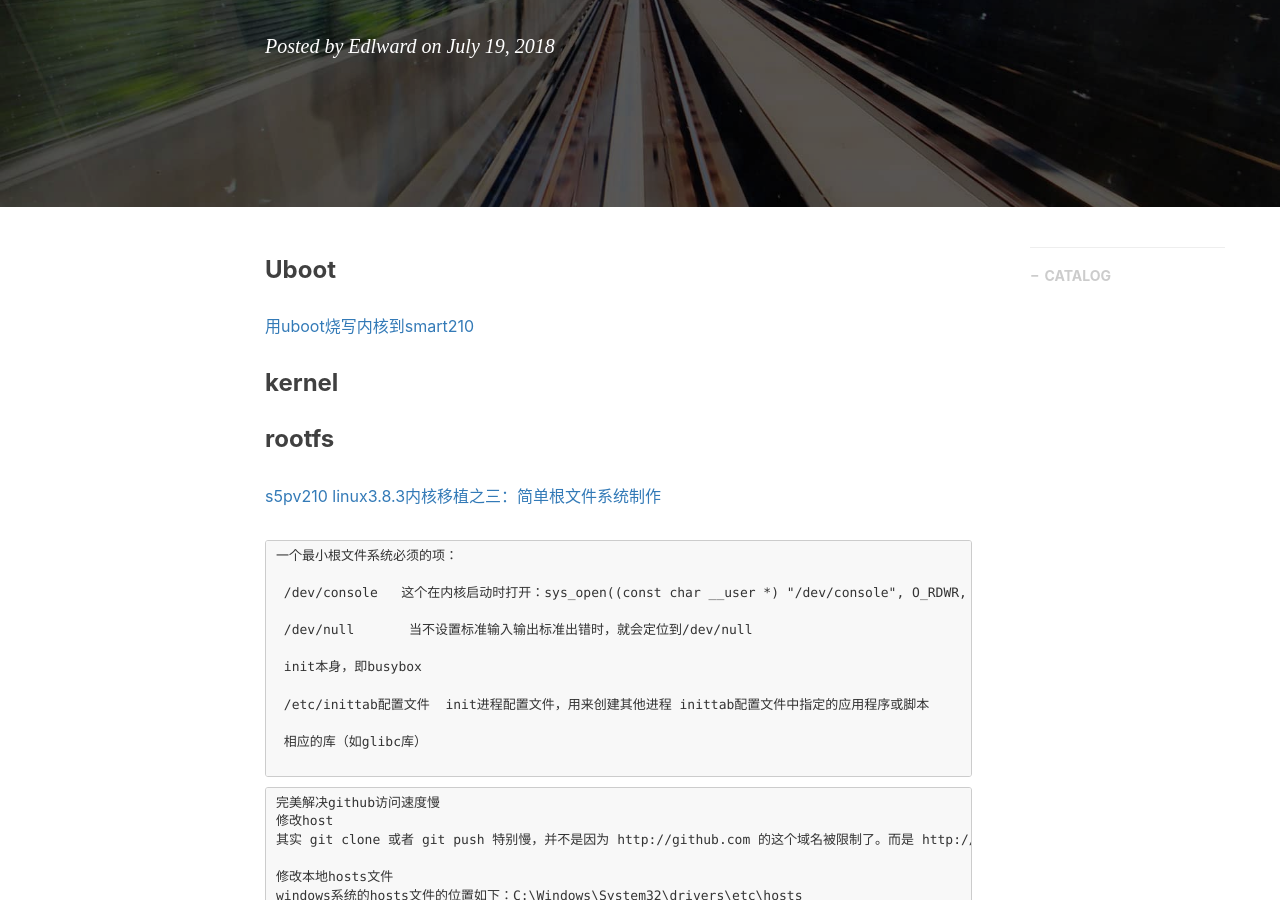
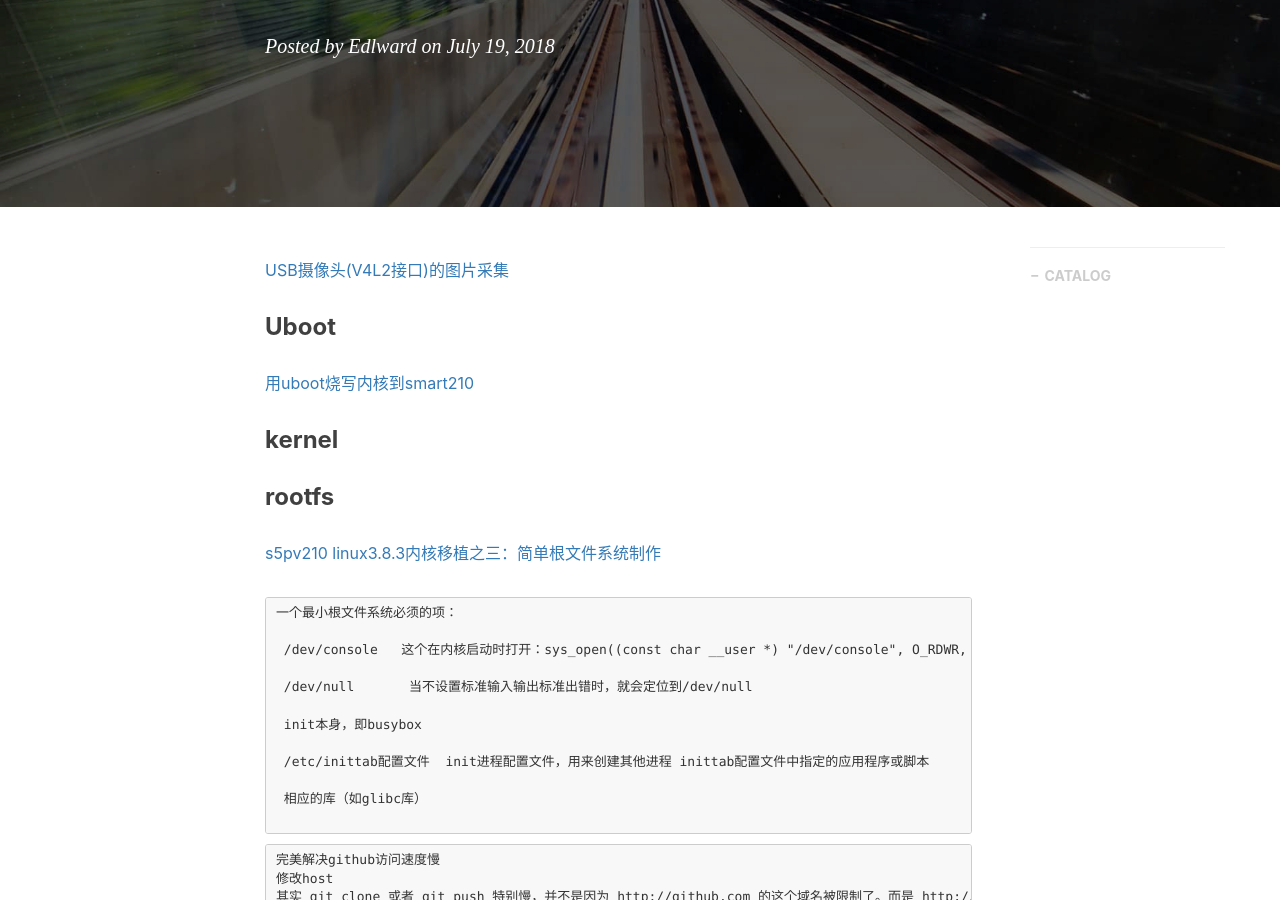
Before and after one commit to gary-robotics/dlward, a Jekyll site: the page built from _posts/2018-07-09-AndroidDriver-2018.markdown, in a window 1280 px wide and 900 px high, scrolled down 316 px. Built offline with Jekyll 4.4.1, drawn with Linux system fonts in a browser that asks for light colours; nearby versions of some CDN libraries; comment, search, counter and statistics services are not loaded.

Commit message:
Update 2018-07-09-AndroidDriver-2018.markdown

```diff
--- a/_posts/2018-07-09-AndroidDriver-2018.markdown
+++ b/_posts/2018-07-09-AndroidDriver-2018.markdown
@@ -10,6 +10,10 @@ catalog:    true
 tags:
     - android
 ---
+
+
+[USB摄像头(V4L2接口)的图片采集](https://www.cnblogs.com/liusiluandzhangkun/p/8690379.html)
+
 ### Uboot
 [用uboot烧写内核到smart210](https://blog.csdn.net/u012075739/article/details/39551009)
 
```
